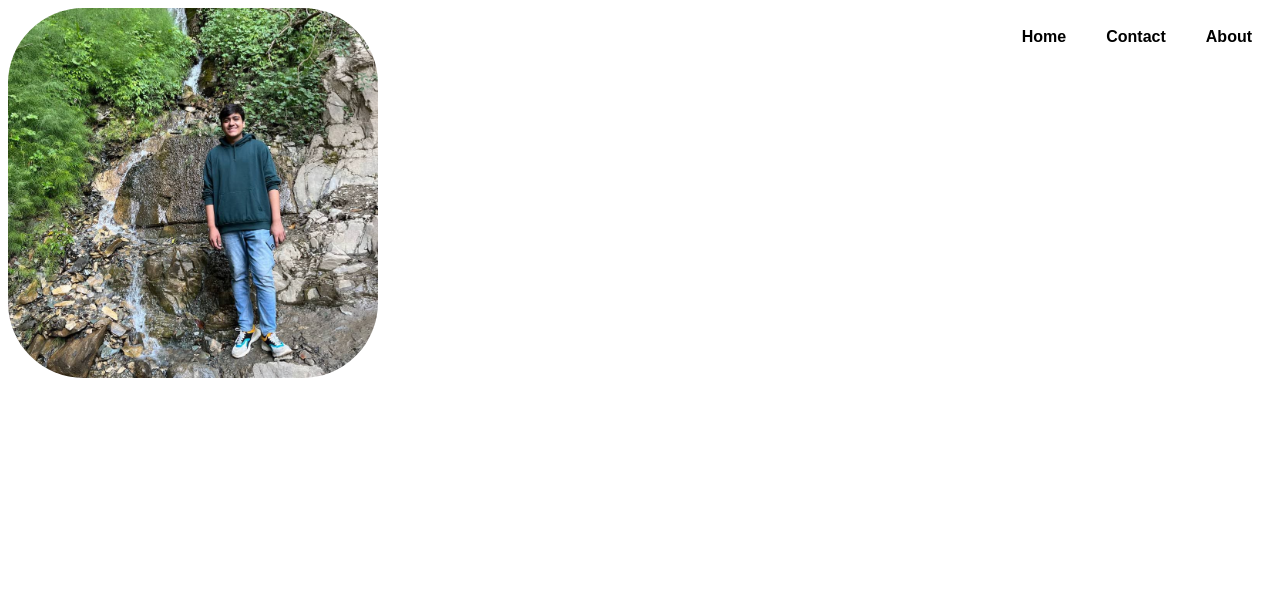
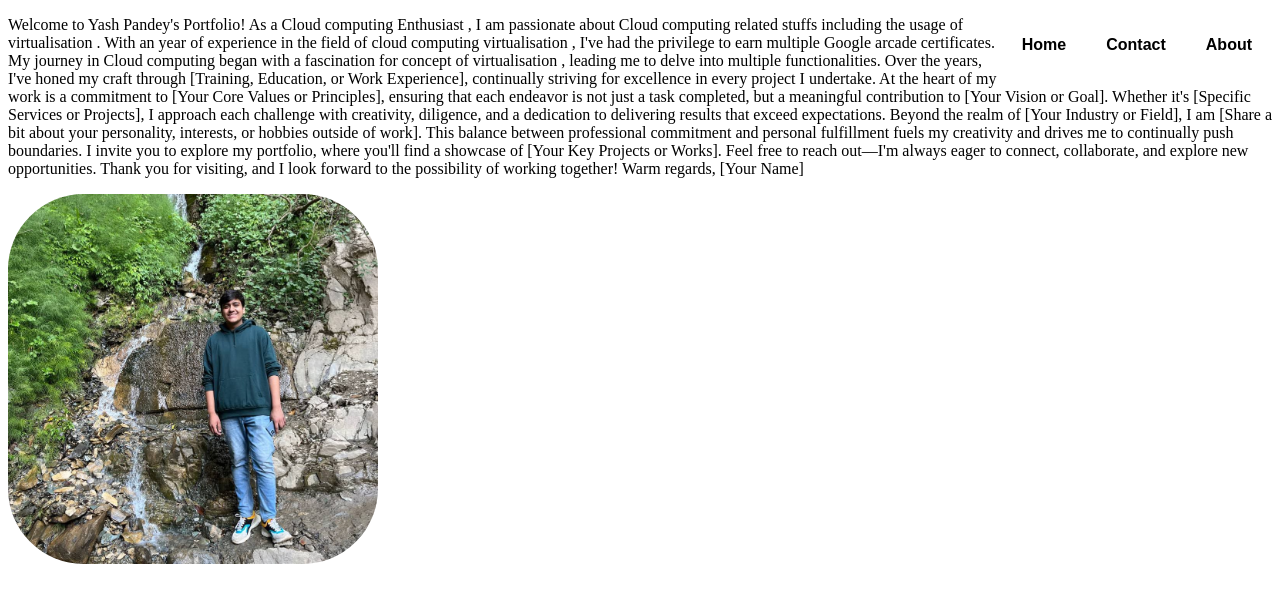
Before and after one commit to Yash-Pandey19/webtechproject, a plain HTML site: page index.html in a window 1280 px wide. Drawn offline with Linux system fonts and the light colour scheme.

Commit message:
added paragraph

```diff
--- a/index.html
+++ b/index.html
@@ -9,12 +9,30 @@
     <!--favicon is used for the icon with the title-->
 </head>
 <body>
-    <header>
-        <a href = #about>About</a>
+    <header><!-- Header part -->
+        <a href = #about>About</a><!--usage of relative links -->
         <a href = #contact>Contact </a>
         <a href = #home>Home</a>
     </header>
 <div id="about">
+    <p>
+        Welcome to Yash Pandey's Portfolio!
+
+As a Cloud computing Enthusiast , I am passionate about Cloud computing related stuffs including the usage of virtualisation . With an year of experience in the field of cloud computing virtualisation , I've had the privilege to earn multiple Google arcade certificates.
+
+My journey in Cloud computing began with a fascination for concept of virtualisation , leading me to delve into multiple functionalities. Over the years, I've honed my craft through [Training, Education, or Work Experience], continually striving for excellence in every project I undertake.
+
+At the heart of my work is a commitment to [Your Core Values or Principles], ensuring that each endeavor is not just a task completed, but a meaningful contribution to [Your Vision or Goal]. Whether it's [Specific Services or Projects], I approach each challenge with creativity, diligence, and a dedication to delivering results that exceed expectations.
+
+Beyond the realm of [Your Industry or Field], I am [Share a bit about your personality, interests, or hobbies outside of work]. This balance between professional commitment and personal fulfillment fuels my creativity and drives me to continually push boundaries.
+
+I invite you to explore my portfolio, where you'll find a showcase of [Your Key Projects or Works]. Feel free to reach out—I'm always eager to connect, collaborate, and explore new opportunities.
+
+Thank you for visiting, and I look forward to the possibility of working together!
+
+Warm regards,
+[Your Name]
+    </p>
 
 
 </div>
```
